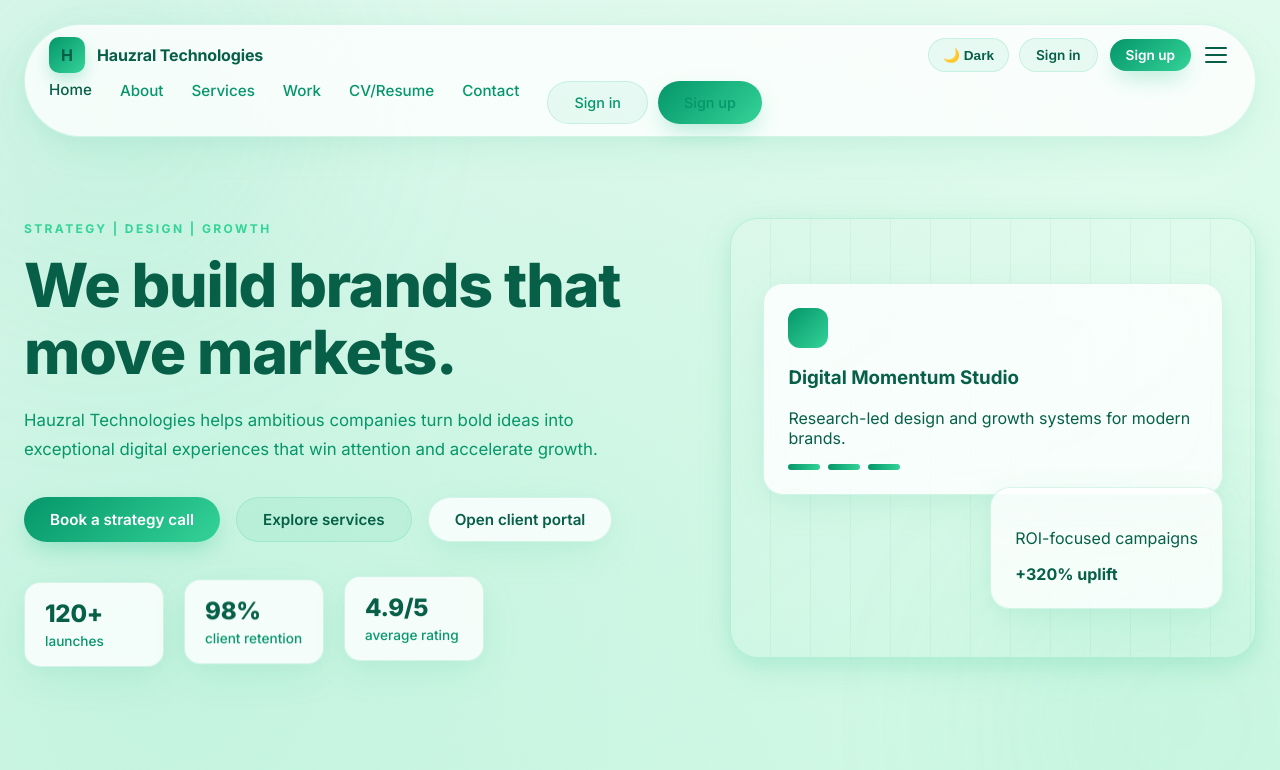
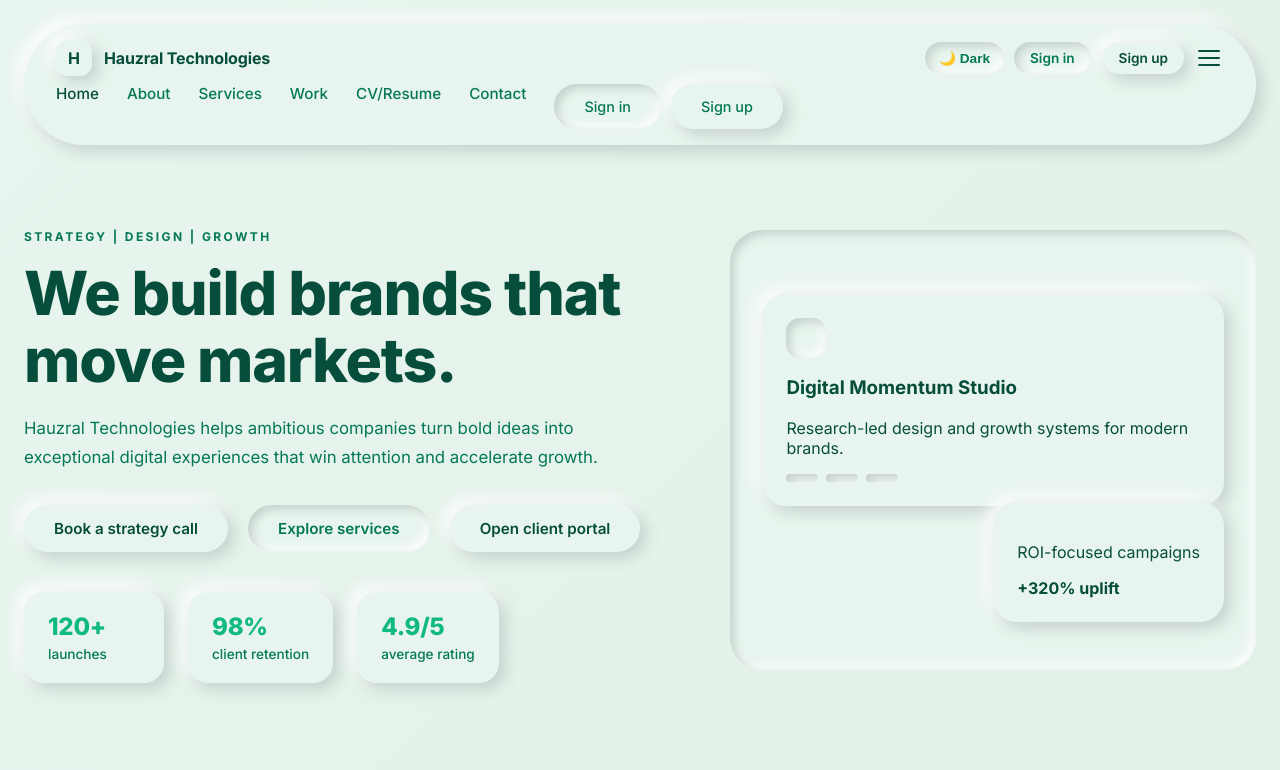
Before and after one commit to kevin-10x/HAUZRAL-TECHNOLOGIES, a React (Vite) app: page / in a window 1280 px wide. Shown: the top 770 px of the page. Built offline with nearby package versions, Linux system fonts and the light colour scheme.

Commit message:
Refactor CSS for neumorphism and theme adjustments
Updated CSS variables for light and dark themes, enhancing neumorphism styles and adjusting background gradients. Modified button styles and layout properties for improved UI consistency.

```diff
--- a/src/styles.css
+++ b/src/styles.css
@@ -1,37 +1,45 @@
 :root {
   color-scheme: light;
-  --bg: #f2fbf7; /* Refreshing light mint background */
-  --bg-soft: #e6f7ee; /* Soft sage/ice mint */
-  --surface: rgba(255, 255, 255, 0.8);
+  --bg: #e8f5ee; /* Solid base for Neumorphism soft-shadow contrast */
+  --bg-soft: #ddede4; /* Slightly inset background variant */
+  --surface: #e8f5ee; /* Cards must match the base background perfectly */
   --surface-strong: rgba(16, 185, 129, 0.08);
-  --text: #065f46; /* Deep emerald green text */
-  --muted: #059669; /* Vibrant mint green for muted text */
-  --accent: #059669; /* Primary light green accent */
-  --accent-2: #34d399; /* Brighter mint tint */
-  --accent-3: #a7f3d0; /* Soft pastel ice mint */
-  --border: rgba(16, 185, 129, 0.15);
-  --shadow: 0 12px 40px -4px rgba(16, 185, 129, 0.1), 0 4px 20px -2px rgba(16, 185, 129, 0.05);
-  --bg-grad-1: #f2fbf7;
-  --bg-grad-2: #d1fae5;
-  --bg-grad-3: #e6f7ee;
+  --text: #064e3b; /* Ultra deep emerald green text */
+  --muted: #047857; /* Mint green for subtle text */
+  --accent: #10b981; /* Punchy emerald green accent */
+  --accent-2: #34d399; /* Mint pop accent */
+  --accent-3: #a7f3d0;
+  --border: transparent; /* Neumorphism relies on shadows, removing sharp borders */
+
+  /* Neumorphic Extrusion Shadows (Dark shadow + Light highlight) */
+  --shadow: 6px 6px 16px #c4d0ca, -6px -6px 16px #ffffff;
+  --shadow-inset: inset 4px 4px 10px #c4d0ca, inset -4px -4px 10px #ffffff;
+
+  --bg-grad-1: #e8f5ee;
+  --bg-grad-2: #e2f0e8;
+  --bg-grad-3: #e8f5ee;
 }
 
-/* Dark theme overrides — Ultra sleek Cyber Obsidian */
+/* Dark theme overrides — Ultra sleek Cyber Obsidian (Maintains clean glow contrast) */
 .dark {
-  --bg: #020617;
-  --bg-soft: #0f172a;
-  --surface: rgba(15, 23, 42, 0.65);
-  --surface-strong: rgba(255, 255, 255, 0.08);
+  --bg: #0b1310;
+  --bg-soft: #121f1a;
+  --surface: #0b1310;
+  --surface-strong: rgba(255, 255, 255, 0.05);
   --text: #f8fafc;
-  --muted: #94a3b8;
-  --accent: #10b981; /* Updated to emerald for dark mode consistency */
-  --accent-2: #34d399; /* Updated to mint */
+  --muted: #748d83;
+  --accent: #10b981;
+  --accent-2: #34d399;
   --accent-3: #f472b6;
-  --border: rgba(255, 255, 255, 0.06);
-  --shadow: 0 20px 50px -12px rgba(0, 0, 0, 0.5), 0 0 40px 1px rgba(16, 185, 129, 0.04);
-  --bg-grad-1: #020617;
-  --bg-grad-2: #051611; /* Slightly greener dark undertone */
-  --bg-grad-3: #030712;
+  --border: transparent;
+
+  /* Dark Neumorphic Shadows */
+  --shadow: 6px 6px 16px #050807, -6px -6px 16px #111e19;
+  --shadow-inset: inset 4px 4px 10px #050807, inset -4px -4px 10px #111e19;
+
+  --bg-grad-1: #0b1310;
+  --bg-grad-2: #080f0d;
+  --bg-grad-3: #0b1310;
 }
 
 html, body {
@@ -50,39 +58,8 @@ body {
   margin: 0;
   font-family: "Inter", system-ui, -apple-system, sans-serif;
   color: var(--text);
-  background:
-    radial-gradient(circle at 10% 20%, rgba(52, 211, 153, 0.2), transparent 40%),
-    radial-gradient(circle at 90% 80%, rgba(167, 243, 208, 0.15), transparent 45%),
-    linear-gradient(135deg, var(--bg-grad-1), var(--bg-grad-2) 50%, var(--bg-grad-3));
+  background: linear-gradient(135deg, var(--bg-grad-1), var(--bg-grad-2) 50%, var(--bg-grad-3));
   overflow-x: hidden;
-}
-
-body::before,
-body::after {
-  content: "";
-  position: fixed;
-  inset: auto;
-  width: 400px;
-  height: 400px;
-  border-radius: 50%;
-  filter: blur(100px);
-  z-index: -1;
-  opacity: 0.35;
-  animation: drift 18s ease-in-out infinite alternate;
-  pointer-events: none;
-}
-
-body::before {
-  top: -100px;
-  left: -100px;
-  background: rgba(52, 211, 153, 0.3);
-}
-
-body::after {
-  bottom: -120px;
-  right: -100px;
-  background: rgba(16, 185, 129, 0.2);
-  animation-duration: 24s;
 }
 
 img {
@@ -104,12 +81,10 @@ img {
   display: flex;
   justify-content: space-between;
   align-items: center;
-  padding: 12px 24px;
+  padding: 16px 32px;
   margin-bottom: 32px;
-  border: 1px solid var(--border);
   border-radius: 999px;
   background: var(--surface);
-  backdrop-filter: blur(20px);
   box-shadow: var(--shadow);
 }
 
@@ -128,9 +103,9 @@ img {
   place-items: center;
   width: 36px;
   height: 36px;
-  border-radius: 10px;
-  background: linear-gradient(135deg, var(--accent), var(--accent-2));
-  box-shadow: 0 8px 20px -4px rgba(16, 185, 129, 0.4);
+  border-radius: 12px;
+  background: var(--surface);
+  box-shadow: var(--shadow);
 }
 
 .nav-links {
@@ -149,7 +124,6 @@ img {
 .nav-links a:hover,
 .nav-links a.active {
   color: var(--text);
-  transform: translateY(-1px);
 }
 
 .menu-toggle {
@@ -167,7 +141,6 @@ img {
   height: 2px;
   background: var(--text);
   border-radius: 999px;
-  transition: transform 0.25s ease, opacity 0.25s ease;
 }
 
 .hero {
@@ -183,7 +156,7 @@ img {
   letter-spacing: 0.2em;
   font-size: 0.75rem;
   font-weight: 700;
-  color: var(--accent-2);
+  color: var(--muted);
   margin-bottom: 16px;
 }
 
@@ -211,7 +184,7 @@ blockquote,
 .hero-actions {
   display: flex;
   flex-wrap: wrap;
-  gap: 16px;
+  gap: 20px;
   margin: 32px 0 40px;
 }
 
@@ -220,70 +193,54 @@ blockquote,
   display: inline-flex;
   align-items: center;
   justify-content: center;
-  padding: 12px 26px;
+  padding: 14px 30px;
   border-radius: 999px;
   text-decoration: none;
   font-weight: 600;
   font-size: 0.95rem;
-  transition: transform 0.2s cubic-bezier(0.34, 1.56, 0.64, 1), box-shadow 0.2s ease, background-color 0.2s ease, border-color 0.2s ease;
-  overflow: hidden;
+  transition: all 0.2s cubic-bezier(0.16, 1, 0.3, 1);
   cursor: pointer;
-}
-
-.btn:hover {
-  transform: translateY(-3px);
-}
-
-.btn:active {
-  transform: translateY(-1px);
+  border: none;
 }
 
 .btn-primary {
-  background: linear-gradient(135deg, var(--accent), var(--accent-2));
-  color: #ffffff;
-  box-shadow: 0 10px 25px -6px rgba(16, 185, 129, 0.35);
+  background: var(--surface);
+  color: var(--text);
+  box-shadow: var(--shadow);
 }
 
 .btn-primary:hover {
-  box-shadow: 0 12px 30px -4px rgba(16, 185, 129, 0.5);
+  box-shadow: var(--shadow-inset);
+  color: var(--accent);
 }
 
 .btn-secondary {
-  color: var(--text);
-  background: var(--surface-strong);
-  border: 1px solid var(--border);
+  color: var(--muted);
+  background: var(--surface);
+  box-shadow: var(--shadow-inset);
 }
 
 .btn-secondary:hover {
-  background: rgba(16, 185, 129, 0.15);
-}
-
-.dark .btn-secondary:hover {
-  background: rgba(255, 255, 255, 0.15);
+  box-shadow: var(--shadow);
+  color: var(--text);
 }
 
 .hero-stats {
   display: flex;
   flex-wrap: wrap;
-  gap: 20px;
+  gap: 24px;
   list-style: none;
   padding: 0;
   margin: 0;
 }
 
 .hero-stats li {
-  padding: 16px 20px;
+  padding: 20px 24px;
   background: var(--surface);
-  border: 1px solid var(--border);
-  border-radius: 16px;
+  border-radius: 20px;
   min-width: 140px;
-  backdrop-filter: blur(10px);
   box-shadow: var(--shadow);
-  animation: float 6s ease-in-out infinite;
 }
-
-.hero-stats li:nth-child(2) { animation-delay: 1.5s; }
-.hero-stats li:nth-child(3) { animation-delay: 3s; }
 
 .hero-stats strong {
   display: block;
@@ -291,6 +248,7 @@ blockquote,
   font-weight: 800;
   letter-spacing: -0.01em;
   margin-bottom: 2px;
+  color: var(--accent);
 }
 
 .hero-stats span {
@@ -302,26 +260,19 @@ blockquote,
 .hero-visual {
   position: relative;
   min-height: 440px;
-  border-radius: 28px;
-  background:
-    linear-gradient(145deg, rgba(255, 255, 255, 0.08), rgba(255, 255, 255, 0.01)),
-    repeating-linear-gradient(90deg, transparent 0, transparent 39px, var(--border) 40px);
-  border: 1px solid var(--border);
-  box-shadow: var(--shadow);
+  border-radius: 32px;
+  background: var(--surface);
+  box-shadow: var(--shadow-inset);
   overflow: hidden;
-  animation: pulseGlow 8s ease-in-out infinite;
 }
 
 .panel-card {
   position: absolute;
   background: var(--surface);
-  border: 1px solid var(--border);
-  backdrop-filter: blur(24px);
   color: var(--text);
-  border-radius: 20px;
+  border-radius: 24px;
   padding: 24px;
   box-shadow: var(--shadow);
-  animation: fadeUp 0.8s cubic-bezier(0.16, 1, 0.3, 1) both;
 }
 
 .main-panel {
@@ -333,8 +284,9 @@ blockquote,
 .panel-dot {
   width: 40px;
   height: 40px;
-  border-radius: 12px;
-  background: linear-gradient(135deg, var(--accent), var(--accent-2));
+  border-radius: 14px;
+  background: var(--surface);
+  box-shadow: var(--shadow-inset);
   margin-bottom: 16px;
 }
 
@@ -347,28 +299,27 @@ blockquote,
 .mini-bars span {
   display: block;
   width: 32px;
-  height: 6px;
-  background: linear-gradient(90deg, var(--accent), var(--accent-2));
+  height: 8px;
+  background: var(--surface);
+  box-shadow: var(--shadow-inset);
   border-radius: 999px;
 }
 
 .floating-card {
   bottom: 48px;
   right: 32px;
-  animation-delay: 0.2s;
 }
 
 .trusted-bar {
   margin: 32px 0 64px;
-  padding: 18px 24px;
+  padding: 20px 28px;
   background: var(--surface);
-  border: 1px solid var(--border);
-  border-radius: 20px;
+  border-radius: 24px;
   text-align: center;
   color: var(--muted);
   font-size: 0.95rem;
   font-weight: 500;
-  box-shadow: var(--shadow);
+  box-shadow: var(--shadow-inset);
 }
 
 .section {
@@ -382,7 +333,7 @@ blockquote,
 
 .card-grid {
   display: grid;
-  gap: 24px;
+  gap: 32px;
   grid-template-columns: repeat(auto-fit, minmax(260px, 1fr));
   margin-top: 24px;
 }
@@ -392,12 +343,10 @@ blockquote,
 .highlight-box,
 blockquote {
   background: var(--surface);
-  border: 1px solid var(--border);
-  border-radius: 24px;
+  border-radius: 28px;
   padding: 32px;
   box-shadow: var(--shadow);
-  backdrop-filter: blur(20px);
-  transition: transform 0.3s cubic-bezier(0.16, 1, 0.3, 1), border-color 0.3s ease, box-shadow 0.3s ease;
+  transition: all 0.3s cubic-bezier(0.16, 1, 0.3, 1);
 }
 
 .info-card:hover,
@@ -406,9 +355,7 @@ blockquote {
 .portal-card:hover,
 .stage-card:hover,
 .social-link:hover {
-  transform: translateY(-6px);
-  border-color: rgba(16, 185, 129, 0.35);
-  box-shadow: 0 28px 60px -12px rgba(16, 185, 129, 0.12), 0 0 30px rgba(16, 185, 129, 0.04);
+  box-shadow: var(--shadow-inset);
 }
 
 .split-section {
@@ -447,7 +394,7 @@ blockquote footer {
   align-items: center;
   gap: 24px;
   padding: 40px 0 24px;
-  border-top: 1px solid var(--border);
+  border-top: 2px dashed var(--bg-soft);
 }
 
 .portal-section {
@@ -457,7 +404,7 @@ blockquote footer {
 .portal-grid {
   display: grid;
   grid-template-columns: repeat(2, minmax(0, 1fr));
-  gap: 24px;
+  gap: 32px;
   margin-top: 32px;
 }
 
@@ -467,12 +414,10 @@ blockquote footer {
 
 .portal-card {
   background: var(--surface);
-  border: 1px solid var(--border);
-  border-radius: 24px;
+  border-radius: 28px;
   padding: 32px;
   box-shadow: var(--shadow);
-  backdrop-filter: blur(20px);
-  transition: transform 0.3s cubic-bezier(0.16, 1, 0.3, 1), border-color 0.3s ease, box-shadow 0.3s ease;
+  transition: all 0.3s cubic-bezier(0.16, 1, 0.3, 1);
 }
 
 .portal-card h3 {
@@ -484,7 +429,7 @@ blockquote footer {
 .form-grid {
   display: grid;
   grid-template-columns: repeat(2, minmax(0, 1fr));
-  gap: 18px;
+  gap: 20px;
   margin-bottom: 24px;
 }
 
@@ -501,21 +446,21 @@ blockquote footer {
 .form-grid select,
 .form-grid textarea {
   width: 100%;
-  border: 1px solid var(--border);
-  border-radius: 14px;
-  padding: 12px 16px;
-  background: var(--bg-soft);
+  border: none;
+  border-radius: 16px;
+  padding: 14px 18px;
+  background: var(--surface);
+  box-shadow: var(--shadow-inset);
   color: var(--text);
   font: inherit;
-  transition: border-color 0.2s ease, box-shadow 0.2s ease;
+  transition: all 0.2s ease;
 }
 
 .form-grid input:focus,
 .form-grid select:focus,
 .form-grid textarea:focus {
   outline: none;
-  border-color: var(--accent);
-  box-shadow: 0 0 0 4px rgba(16, 185, 129, 0.12);
+  box-shadow: var(--shadow);
 }
 
 .form-grid textarea {
@@ -528,7 +473,7 @@ blockquote footer {
 
 .form-message {
   margin-top: 12px;
-  color: var(--accent-2);
+  color: var(--accent);
   font-weight: 500;
 }
 
@@ -536,9 +481,10 @@ blockquote footer {
   display: flex;
   justify-content: space-between;
   gap: 16px;
-  padding: 20px;
-  background: var(--bg-soft);
-  border-radius: 18px;
+  padding: 24px;
+  background: var(--surface);
+  box-shadow: var(--shadow-inset);
+  border-radius: 20px;
 }
 
 .dashboard-summary p {
@@ -552,7 +498,6 @@ blockquote footer {
 
 .project-overview {
   padding-bottom: 20px;
-  border-bottom: 1px solid var(--border);
   margin-bottom: 20px;
 }
 
@@ -567,15 +512,15 @@ blockquote footer {
 
 .stage-stack {
   display: grid;
-  gap: 14px;
+  gap: 16px;
 }
 
 .stage-card {
-  padding: 16px 20px;
-  border-radius: 16px;
-  background: var(--bg-soft);
-  border: 1px solid var(--border);
-  transition: transform 0.25s ease, border-color 0.25s ease;
+  padding: 18px 22px;
+  border-radius: 20px;
+  background: var(--surface);
+  box-shadow: var(--shadow);
+  transition: all 0.25s ease;
 }
 
 .stage-topline {
@@ -590,27 +535,22 @@ blockquote footer {
   display: inline-flex;
   align-items: center;
   justify-content: center;
-  padding: 6px 12px;
+  padding: 6px 14px;
   border-radius: 999px;
   font-size: 0.75rem;
   font-weight: 700;
   letter-spacing: 0.02em;
-  background: rgba(15, 23, 42, 0.06);
+  background: var(--surface);
+  box-shadow: var(--shadow-inset);
   color: var(--text);
 }
 
-.dark .stage-pill {
-  background: rgba(255, 255, 255, 0.08);
-}
-
 .stage-pill.in-progress {
-  background: rgba(52, 211, 153, 0.12);
-  color: var(--accent-2);
+  color: var(--accent);
 }
 
 .stage-pill.queued {
-  background: rgba(16, 185, 129, 0.12);
-  color: var(--accent);
+  color: var(--muted);
 }
 
 .social-section {
@@ -627,15 +567,14 @@ blockquote footer {
   display: inline-flex;
   align-items: center;
   gap: 12px;
-  padding: 10px 20px;
+  padding: 12px 24px;
   border-radius: 999px;
   background: var(--surface);
-  border: 1px solid var(--border);
   color: var(--text);
   text-decoration: none;
   font-weight: 500;
   box-shadow: var(--shadow);
-  transition: transform 0.25s cubic-bezier(0.16, 1, 0.3, 1), border-color 0.25s ease, box-shadow 0.25s ease;
+  transition: all 0.25s cubic-bezier(0.16, 1, 0.3, 1);
 }
 
 .social-icon {
@@ -644,8 +583,9 @@ blockquote footer {
   width: 28px;
   height: 28px;
   border-radius: 999px;
-  background: linear-gradient(135deg, var(--accent), var(--accent-2));
-  color: #ffffff;
+  background: var(--surface);
+  box-shadow: var(--shadow-inset);
+  color: var(--accent);
   font-weight: 700;
   font-size: 0.85rem;
 }
@@ -664,14 +604,13 @@ blockquote footer {
 
 .btn-google {
   background: var(--surface);
-  border: 1px solid var(--border);
   color: var(--text);
   gap: 12px;
   box-shadow: var(--shadow);
 }
 
 .btn-google:hover {
-  background: var(--bg-soft);
+  box-shadow: var(--shadow-inset);
 }
 
 /* ── AI Floating Area & Widgets ──────────────────────────── */
@@ -680,9 +619,7 @@ blockquote footer {
   max-width: 600px;
   margin: auto;
   background: var(--surface);
-  backdrop-filter: blur(24px);
-  border: 1px solid var(--border);
-  border-radius: 24px;
+  border-radius: 28px;
   padding: 24px;
   box-shadow: var(--shadow);
 }
@@ -711,9 +648,10 @@ blockquote footer {
 .ai-input input {
   flex: 1;
   padding: 14px 18px;
-  border-radius: 14px;
-  background: var(--bg-soft);
-  border: 1px solid var(--border);
+  border-radius: 16px;
+  background: var(--surface);
+  box-shadow: var(--shadow-inset);
+  border: none;
   color: var(--text);
   font: inherit;
 }
@@ -721,16 +659,17 @@ blockquote footer {
 .ai-input button {
   padding: 0 24px;
   border: none;
-  background: linear-gradient(135deg, var(--accent), var(--accent-2));
-  color: white;
+  background: var(--surface);
+  box-shadow: var(--shadow);
+  color: var(--text);
   font-weight: 600;
-  border-radius: 14px;
+  border-radius: 16px;
   cursor: pointer;
-  transition: transform 0.2s ease;
+  transition: all 0.2s ease;
 }
 
 .ai-input button:hover {
-  transform: scale(1.02);
+  box-shadow: var(--shadow-inset);
 }
 
 .ai-fab {
@@ -739,20 +678,20 @@ blockquote footer {
   right: 24px;
   width: 56px;
   height: 56px;
-  background: linear-gradient(135deg, var(--accent), #059669);
-  color: white;
+  background: var(--surface);
+  color: var(--accent);
   border-radius: 50%;
   display: flex;
   justify-content: center;
   align-items: center;
   font-size: 20px;
   cursor: pointer;
-  box-shadow: 0 12px 30px -4px rgba(16, 185, 129, 0.5);
+  box-shadow: var(--shadow);
   transition: transform 0.3s cubic-bezier(0.34, 1.56, 0.64, 1);
 }
 
 .ai-fab:hover {
-  transform: scale(1.08) rotate(8deg);
+  transform: scale(1.05);
 }
 
 .ai-widget {
@@ -762,9 +701,7 @@ blockquote footer {
   width: 360px;
   height: 480px;
   background: var(--surface);
-  backdrop-filter: blur(24px);
-  border: 1px solid var(--border);
-  border-radius: 24px;
+  border-radius: 28px;
   display: flex;
   flex-direction: column;
   overflow: hidden;
@@ -773,11 +710,12 @@ blockquote footer {
 }
 
 .ai-widget-header {
-  padding: 16px;
-  background: linear-gradient(135deg, var(--accent), #059669);
+  padding: 18px;
+  background: var(--surface);
+  box-shadow: var(--shadow-inset);
   font-weight: 700;
   text-align: center;
-  color: white;
+  color: var(--text);
 }
 
 .ai-widget-body {
@@ -791,7 +729,7 @@ blockquote footer {
 
 .bubble {
   padding: 12px 16px;
-  border-radius: 18px;
+  border-radius: 20px;
   max-width: 80%;
   font-size: 0.9rem;
   line-height: 1.5;
@@ -800,24 +738,23 @@ blockquote footer {
 
 .user {
   align-self: flex-end;
-  background: var(--accent);
-  color: white;
-  border-bottom-right-radius: 4px;
+  background: var(--surface);
+  box-shadow: var(--shadow-inset);
+  color: var(--accent);
 }
 
 .ai {
   align-self: flex-start;
-  background: var(--bg-soft);
-  border: 1px solid var(--border);
+  background: var(--surface);
+  box-shadow: var(--shadow);
   color: var(--text);
-  border-bottom-left-radius: 4px;
 }
 
 .ai-widget-input {
   display: flex;
   padding: 12px;
-  border-top: 1px solid var(--border);
-  background: var(--bg-soft);
+  background: var(--surface);
+  box-shadow: var(--shadow-inset);
 }
 
 .ai-widget-input input {
@@ -832,36 +769,22 @@ blockquote footer {
 
 .ai-widget-input button {
   padding: 0 16px;
-  background: var(--accent);
+  background: var(--surface);
+  box-shadow: var(--shadow);
   border: none;
-  border-radius: 10px;
+  border-radius: 12px;
   cursor: pointer;
-  color: white;
+  color: var(--text);
   font-weight: 600;
 }
 
-/* ── CRITICAL FIX: FORCE ELEMENTS TO LAY ABOVE ALL OTHERS ── */
+/* ── CRITICAL FIX ── */
 .ai-fab,
 .ai-widget {
   z-index: 999999 !important;
 }
 
 /* ── KEYFRAME ANIMATIONS ──────────────────────────────────── */
-@keyframes drift {
-  from { transform: translate3d(0, 0, 0) scale(1); }
-  to { transform: translate3d(40px, 40px, 0) scale(1.1); }
-}
-
-@keyframes pulseGlow {
-  0%, 100% { box-shadow: var(--shadow); }
-  50% { box-shadow: 0 0 0 1px rgba(16, 185, 129, 0.15), 0 20px 60px rgba(16, 185, 129, 0.15); }
-}
-
-@keyframes float {
-  0%, 100% { transform: translateY(0); }
-  50% { transform: translateY(-6px); }
-}
-
 @keyframes fadeUp {
   from { opacity: 0; transform: translateY(20px); }
   to { opacity: 1; transform: translateY(0); }
@@ -902,7 +825,6 @@ blockquote footer {
     flex-direction: column;
     gap: 16px;
     padding-top: 12px;
-    border-top: 1px solid var(--border);
   }
   .nav-links.open {
     display: flex;
```
